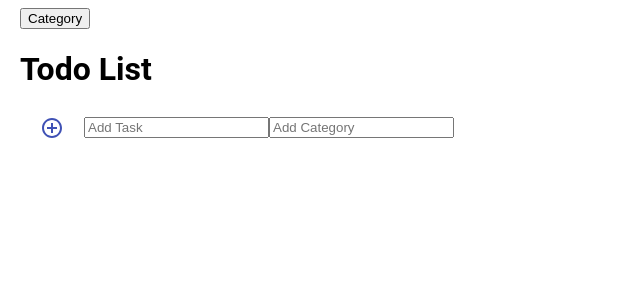
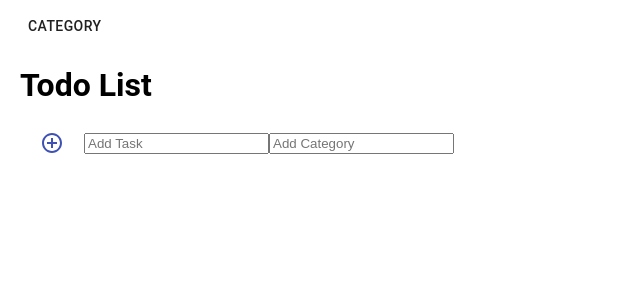
Before and after one commit to JimmyLin39/todo-app, a React (Create React App) app: page / in a window 1280 px wide. Shown: the top 300 px of the page, without its empty margins (0-640 px from the left). Built offline with nearby package versions, Linux system fonts and the light colour scheme.

Commit message:
add categories menu

```diff
--- a/src/App.js
+++ b/src/App.js
@@ -3,6 +3,7 @@ import Todos from './components/Todos'
 import Categories from './components/Categories'
 import PropTypes from 'prop-types'
 import { addCategoryToTodos } from './util'
+
 class App extends React.Component {
   componentDidMount() {
     const { store } = this.props
@@ -12,9 +13,10 @@ class App extends React.Component {
     const { store } = this.props
     const { todos, categories } = store.getState()
     const todosWithCategory = addCategoryToTodos(todos, categories)
+    const categoriesArr = Object.keys(categories)
     return (
       <div className='App'>
-        <Categories categories={categories} />
+        <Categories categoriesArr={categoriesArr} />
         <Todos store={store} todos={todosWithCategory} />
       </div>
     )
--- a/src/components/Categories.js
+++ b/src/components/Categories.js
@@ -1,9 +1,45 @@
 import React from 'react'
+import Button from '@material-ui/core/Button'
+import Menu from '@material-ui/core/Menu'
+import MenuItem from '@material-ui/core/MenuItem'
+import PropTypes from 'prop-types'
 
-export default function Categories() {
+export default function Categories({ categoriesArr }) {
+  const [anchorEl, setAnchorEl] = React.useState(null)
+
+  const handleClick = event => {
+    setAnchorEl(event.currentTarget)
+  }
+
+  const handleClose = () => {
+    setAnchorEl(null)
+  }
   return (
-    <div className='category-dropdown'>
-      <button>Category</button>
+    <div>
+      <Button
+        aria-controls='categories-menu'
+        aria-haspopup='true'
+        onClick={handleClick}
+      >
+        Category
+      </Button>
+      <Menu
+        id='categories-menu'
+        anchorEl={anchorEl}
+        keepMounted
+        open={Boolean(anchorEl)}
+        onClose={handleClose}
+      >
+        {categoriesArr.map((category, index) => (
+          <MenuItem onClick={handleClose} key={index}>
+            {category}
+          </MenuItem>
+        ))}
+      </Menu>
     </div>
   )
 }
+
+Categories.propType = {
+  categoriesArr: PropTypes.array
+}
--- a/src/util.js
+++ b/src/util.js
@@ -14,6 +14,7 @@ export const addCategoryToTodos = (todos, categories) => {
           return { ...todo, category: key }
         }
       }
+      return { ...todo }
     })
   }
   return [...todos]
```
